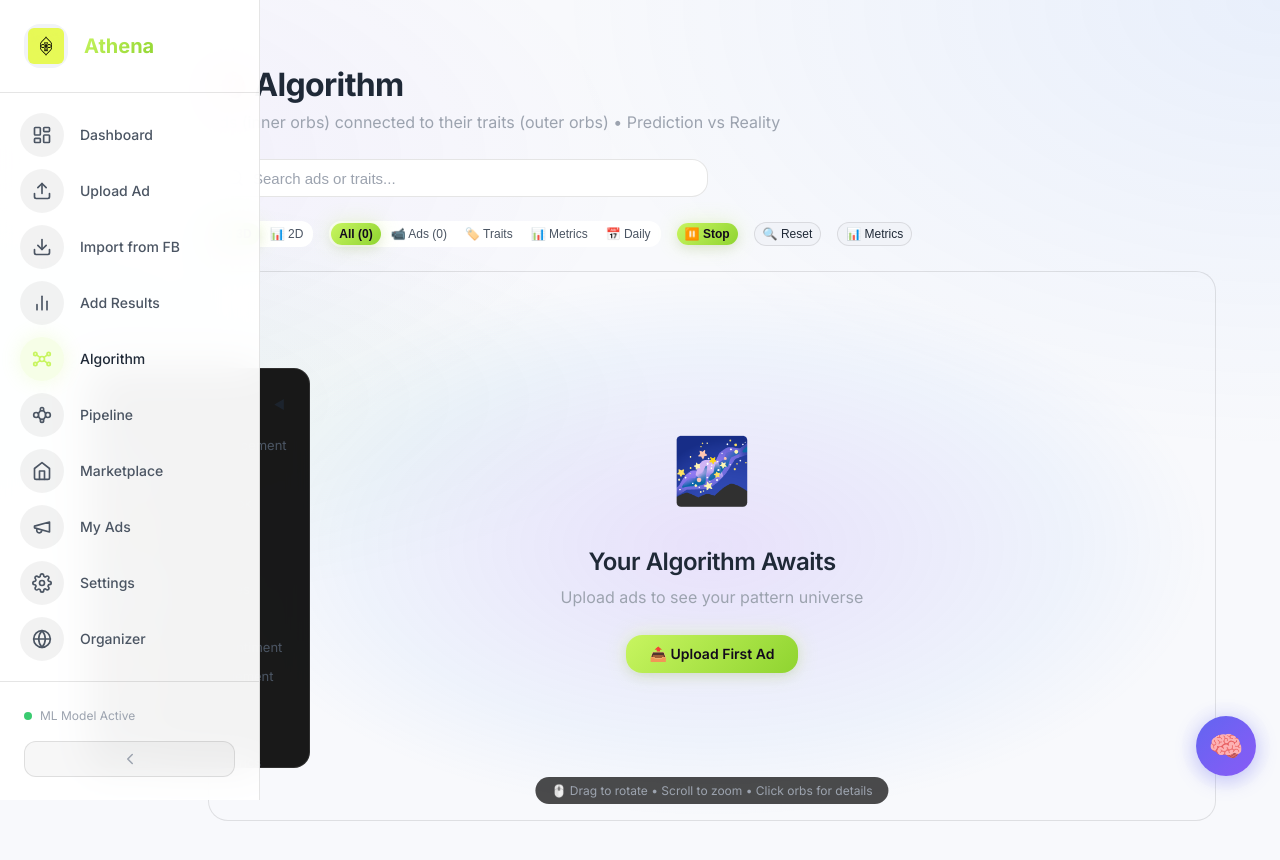
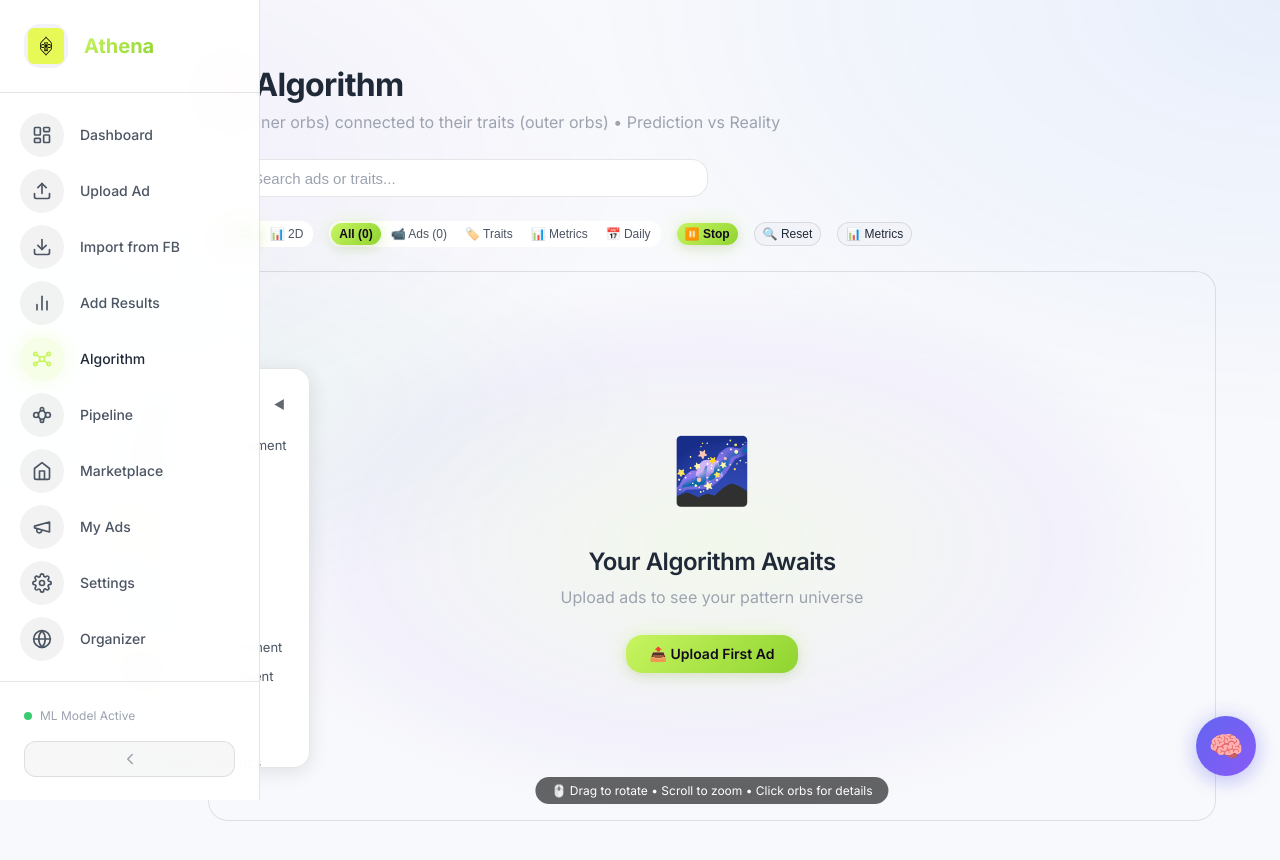
Before and after one commit to princecjqlara/athena, a Next.js app: page /mindmap in a window 1280 px wide. Shown: the top 860 px of the page. Built offline with nearby package versions, Linux system fonts and the light colour scheme.

Commit message:
fix: Add loading spinner during page transitions and fix mindmap legend light mode

```diff
--- a/app/mindmap/page.module.css
+++ b/app/mindmap/page.module.css
@@ -731,3 +731,28 @@
         display: none;
     }
 }
+
+/* ====== LIGHT MODE ====== */
+[data-theme="light"] .legend,
+.light .legend {
+    background: rgba(255, 255, 255, 0.95);
+    border: 1px solid rgba(0, 0, 0, 0.1);
+    box-shadow: 0 4px 20px rgba(0, 0, 0, 0.1);
+}
+
+[data-theme="light"] .searchResults,
+.light .searchResults {
+    background: var(--bg-secondary);
+    box-shadow: 0 10px 40px rgba(0, 0, 0, 0.15);
+}
+
+[data-theme="light"] .dragHint,
+.light .dragHint {
+    background: rgba(0, 0, 0, 0.6);
+    color: white;
+}
+
+[data-theme="light"] .canvas3d,
+.light .canvas3d {
+    background: radial-gradient(ellipse at center, rgba(200, 245, 96, 0.1) 0%, rgba(139, 92, 246, 0.05) 50%, transparent 70%);
+}
--- a/components/AppWrapper.tsx
+++ b/components/AppWrapper.tsx
@@ -23,11 +23,11 @@ function PageTransition({ children }: { children: React.ReactNode }) {
         if (previousPathname.current !== pathname) {
             setIsTransitioning(true);
 
-            // Quick fade out then update content
+            // Show loader then update content
             const timer = setTimeout(() => {
                 setDisplayChildren(children);
                 setIsTransitioning(false);
-            }, 100);
+            }, 150);
 
             previousPathname.current = pathname;
             return () => clearTimeout(timer);
@@ -37,16 +37,47 @@ function PageTransition({ children }: { children: React.ReactNode }) {
         }
     }, [pathname, children]);
 
+    if (isTransitioning) {
+        return (
+            <div style={{
+                display: 'flex',
+                flexDirection: 'column',
+                alignItems: 'center',
+                justifyContent: 'center',
+                minHeight: '50vh',
+                gap: '1rem',
+            }}>
+                <div style={{
+                    width: '40px',
+                    height: '40px',
+                    border: '3px solid var(--border-primary)',
+                    borderTop: '3px solid var(--primary, #c8f560)',
+                    borderRadius: '50%',
+                    animation: 'spin 0.8s linear infinite',
+                }} />
+                <style jsx>{`
+                    @keyframes spin {
+                        to { transform: rotate(360deg); }
+                    }
+                `}</style>
+            </div>
+        );
+    }
+
     return (
         <div
-            className={`page-transition ${isTransitioning ? 'transitioning' : ''}`}
             style={{
-                opacity: isTransitioning ? 0 : 1,
-                transition: 'opacity 100ms ease-in-out',
+                animation: 'fadeIn 150ms ease-out',
                 minHeight: '100%',
             }}
         >
             {displayChildren}
+            <style jsx>{`
+                @keyframes fadeIn {
+                    from { opacity: 0; }
+                    to { opacity: 1; }
+                }
+            `}</style>
         </div>
     );
 }
```
